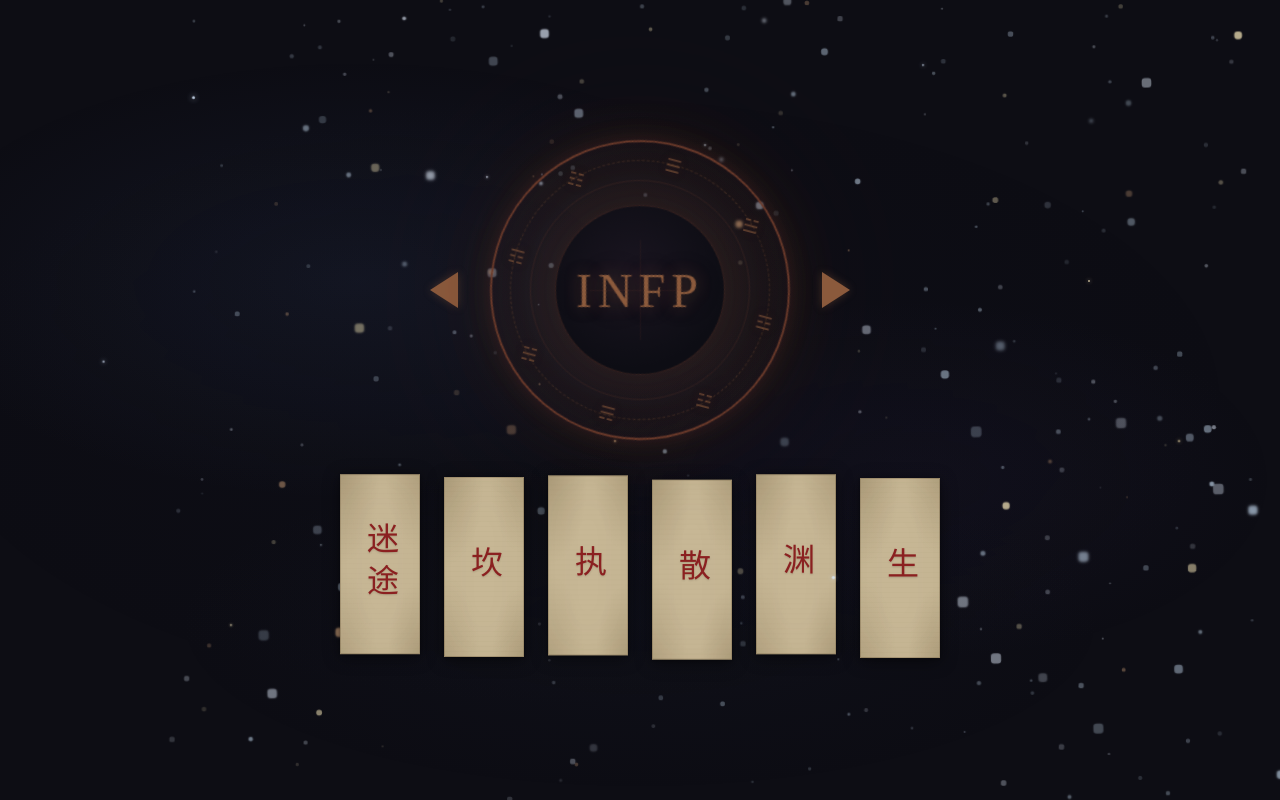
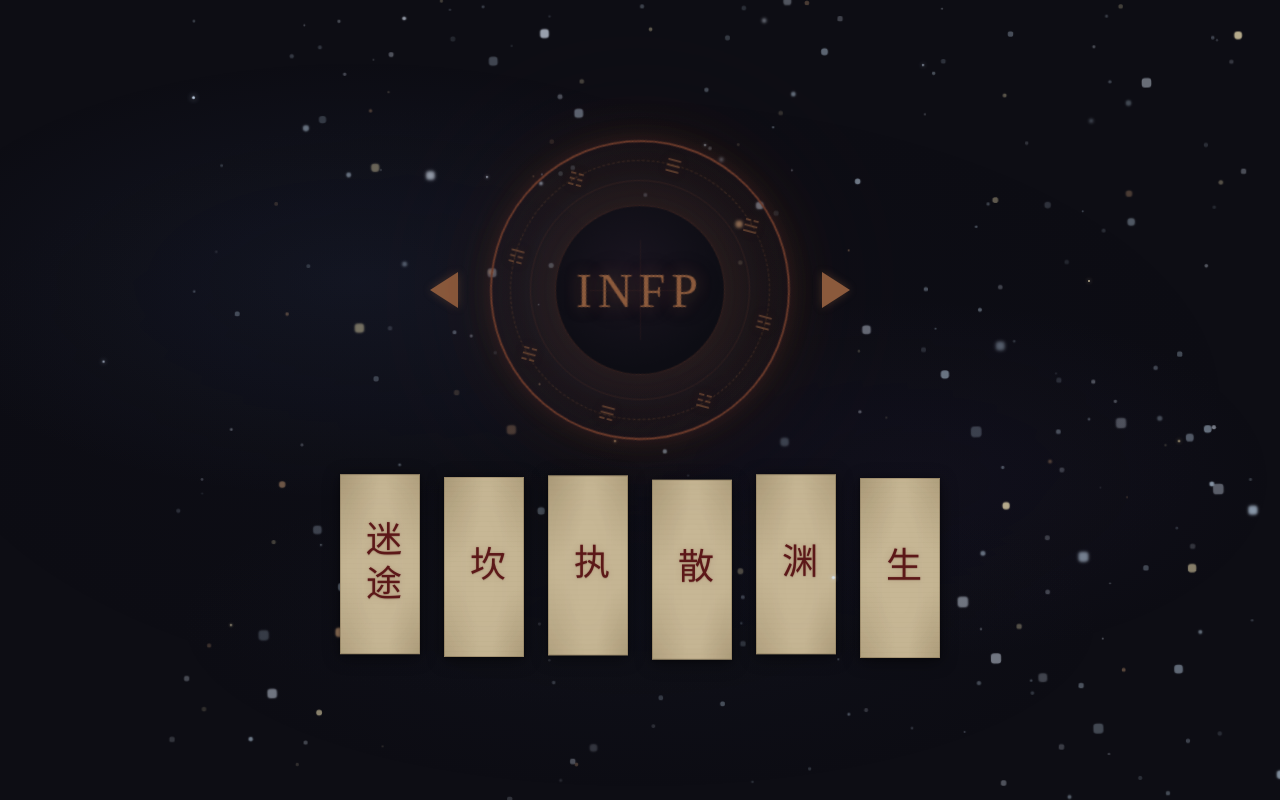
Before and after one commit to LUOSHUI666/yunzhuan, a plain HTML site: page index.html in a window 1280 px wide. Drawn offline with Linux system fonts and the light colour scheme.

Commit message:
feat: 令牌字体改为水墨隶书 — LiSu 36px + 墨韵 text-shadow

```diff
--- a/index.html
+++ b/index.html
@@ -404,10 +404,10 @@
     align-items: center;
     justify-content: center;
     writing-mode: vertical-rl;
-    font-family: var(--font-title);
-    font-size: 32px;
-    color: #8B2020;
-    letter-spacing: 10px;
+    font-family: 'LiSu', '隶书', 'STKaiti', '楷体', 'KaiTi', serif;
+    font-size: 36px;
+    color: #5C1818;
+    letter-spacing: 8px;
     cursor: pointer;
     animation: tokenFloat var(--float-duration) ease-in-out infinite;
     animation-delay: var(--float-delay);
@@ -418,7 +418,10 @@
       color 0.35s var(--easing),
       text-shadow 0.35s var(--easing),
       border-color 0.35s var(--easing);
-    text-shadow: 0 1px 2px rgba(0, 0, 0, 0.15);
+    text-shadow:
+      0 0 2px rgba(92, 24, 24, 0.35),
+      0 0 8px rgba(92, 24, 24, 0.10),
+      0 1px 0 rgba(0, 0, 0, 0.08);
   }
 
   .token:hover {
```
